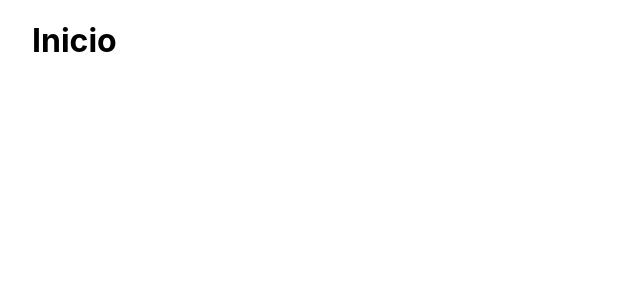
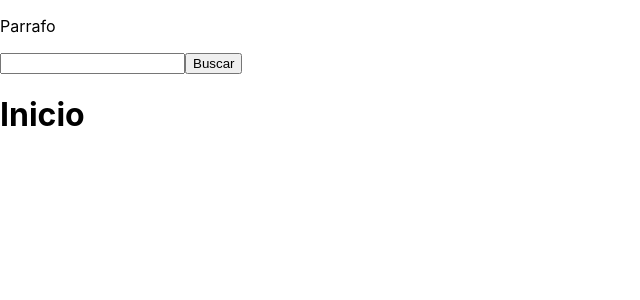
Before and after one commit to mateokeller/producthuntnext, a Next.js app: page / in a window 1280 px wide. Shown: the top 300 px of the page, without its empty margins (0-640 px from the left). Built offline with nearby package versions, Linux system fonts and the light colour scheme.

Commit message:
create nosotros, layout, header and buscar

```diff
--- /dev/null
+++ b/components/layout/Header.js
@@ -0,0 +1,24 @@
+import React from 'react';
+import Buscar from '../ui/Buscar';
+
+const Header = () => {
+    return (
+        <header>
+            <div>
+                <div>
+                    <p>Parrafo</p>
+                    <Buscar />
+                    {/* Nav aqui */}
+                </div>
+
+                <div>
+                    {/* Menu de  */}
+                </div>
+
+            </div>
+        </header>
+
+)
+}
+
+export default Header
--- /dev/null
+++ b/components/layout/Layout.js
@@ -0,0 +1,16 @@
+import React from 'react';
+import Link from "next/link";
+import Header from "./Header";
+
+const Layout = ( props ) => {
+    return (
+        <>
+        <Header />
+        <main>
+            {props.children}
+        </main>
+        </>
+    )
+}
+
+export default Layout;
--- /dev/null
+++ b/components/ui/Buscar.js
@@ -0,0 +1,12 @@
+import React from 'react'
+
+const Buscar = () => {
+return (
+    <form>
+        <input type="text" />
+        <button type='submit'>Buscar</button>
+    </form>
+)
+}
+
+export default Buscar
--- a/package.json
+++ b/package.json
@@ -9,6 +9,10 @@
     "lint": "next lint"
   },
   "dependencies": {
+    "@emotion/babel-preset-css-prop": "^11.10.0",
+    "@emotion/core": "^11.0.0",
+    "@emotion/styled": "^11.10.5",
+    "babel-plugin-emotion": "^11.0.0",
     "eslint": "8.27.0",
     "eslint-config-next": "13.0.3",
     "next": "13.0.3",
--- a/pages/index.js
+++ b/pages/index.js
@@ -1,11 +1,18 @@
-import Head from 'next/head'
-import Image from 'next/image'
-import styles from '../styles/Home.module.css'
+import Layout from '../components/layout/Layout';
+import styled from '@emotion/styled';
+
+const Heading = styled.h1`
+  color: blue;
+`
+
 
 export default function Home() {
   return (
-    <div className={styles.container}>
-      <h1>Inicio</h1>
+    <div>
+      <Layout>
+        <h1>Inicio</h1>
+      </Layout>
+
     </div>
   )
 }
```
Also changed, not shown: pages/nosotros.js (added, +10 -0 lines), public/.babelrc (added), 1 other file (tests, documents, lock files or other folders).
